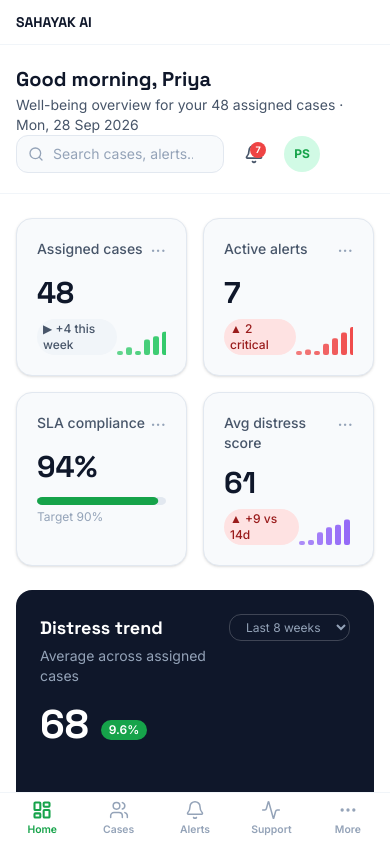
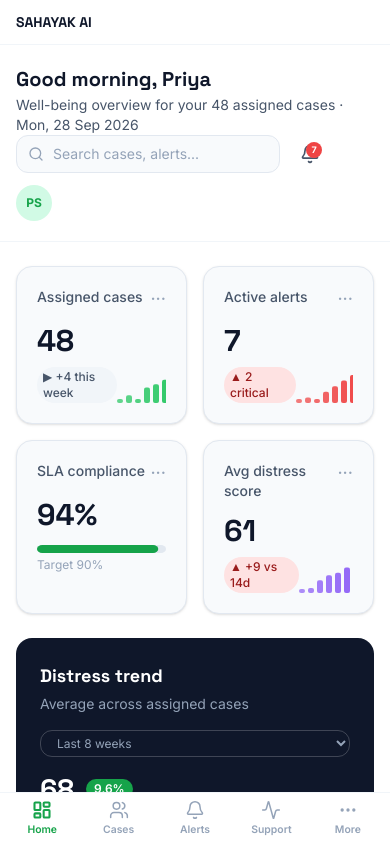
Before and after one commit to Aadarshsingh16/PS-094, a Next.js app in the folder web-app/: page /officer/dashboard in a window 390 px wide. Shown: the top 844 px of the page. Built offline with nearby package versions, Linux system fonts and the light colour scheme.

Commit message:
style: update global styles and layout for improved mobile experience, including new phone-specific classes and adjustments in check-in, home, and support pages

```diff
--- a/web-app/src/app/(victim)/victim/checkin/page.tsx
+++ b/web-app/src/app/(victim)/victim/checkin/page.tsx
@@ -160,7 +160,7 @@ export default function CheckinPage() {
     <div className="checkin-layout flex min-h-screen bg-bg-primary text-text-primary">
       <div className="checkin-main flex min-w-0 flex-1 flex-col">
         {/* Header matching Frame 2 */}
-        <header className="checkin-head flex items-center justify-between gap-4 px-8 py-5">
+        <header className="checkin-head app-row flex items-center justify-between gap-4 px-8 py-5">
           <div className="flex items-center gap-3">
             <button
               type="button"
@@ -184,7 +184,7 @@ export default function CheckinPage() {
         </header>
 
         {/* Linear progress bar spanning full width */}
-        <div className="w-full bg-border-subtle h-1">
+        <div className="checkin-head w-full bg-border-subtle h-1">
           <div
             className="h-full bg-blue-600 transition-all duration-300"
             style={{ width: `${progress}%` }}
@@ -208,14 +208,14 @@ export default function CheckinPage() {
           {/* Interactive Chat & Typing Input Card when mode === 'chat' */}
           {mode === "chat" && (
             <div className="mt-5 rounded-2xl border-2 border-brand-primary/40 bg-emerald-50/20 p-5 shadow-xs">
-              <div className="flex items-center justify-between gap-2">
+              <div className="app-row flex items-center justify-between gap-2">
                 <span className="flex items-center gap-2 font-heading text-xs font-bold text-brand-primary uppercase tracking-wider">
                   <MessageSquare size={15} /> Type your answer
                 </span>
                 <span className="text-xs text-text-muted">Press Enter ↵ to send</span>
               </div>
 
-              <div className="mt-3 flex gap-2">
+              <div className="app-row mt-3 flex gap-2">
                 <textarea
                   rows={2}
                   value={chatInput}
--- a/web-app/src/app/(victim)/victim/home/page.tsx
+++ b/web-app/src/app/(victim)/victim/home/page.tsx
@@ -163,7 +163,7 @@ export default function VictimHomePage() {
             <section className="rounded-2xl border border-border-default bg-bg-surface p-5 flex flex-col justify-between">
               <div>
                 <h3 className="font-heading text-base font-bold text-text-primary">Right now I feel...</h3>
-                <div className="mt-5 grid grid-cols-5 gap-2">
+                <div className="phone-mood mt-5 grid grid-cols-5 gap-2">
                   {MOODS.map((item) => {
                     const isSelected = mood === item.id;
                     return (
--- a/web-app/src/app/(victim)/victim/support/page.tsx
+++ b/web-app/src/app/(victim)/victim/support/page.tsx
@@ -23,7 +23,7 @@ export default function SupportPage() {
             key={item.id}
             className="rounded-2xl border border-border-default bg-bg-surface p-5 shadow-sm"
           >
-            <div className="flex items-start justify-between gap-3">
+            <div className="app-row flex items-start justify-between gap-3">
               <h2 className="font-heading text-lg font-bold text-text-primary">{item.label}</h2>
               <span className="rounded-full bg-brand-subtle px-2.5 py-1 text-xs font-semibold text-brand-primary">
                 {item.status.replaceAll("_", " ")}
--- a/web-app/src/app/admin/layout.tsx
+++ b/web-app/src/app/admin/layout.tsx
@@ -14,7 +14,7 @@ export default function AdminLayout({ children }: { children: React.ReactNode })
 
   return (
     <div className="min-h-screen bg-bg-primary">
-      <header className="border-b border-border-subtle px-8 py-4">
+      <header className="admin-desktop-header border-b border-border-subtle px-8 py-4">
         <p className="font-heading text-sm font-bold text-text-primary">SAHAYAK AI · Administrator</p>
         <nav className="admin-nav mt-3 flex gap-2" aria-label="Administrator">
           {LINKS.map((item) => {
--- a/web-app/src/app/globals.css
+++ b/web-app/src/app/globals.css
@@ -231,6 +231,27 @@ h1, h2, h3, h4, h5, h6,
     grid-template-columns: 1fr !important;
   }
 
+  .phone-journey > li > div > div {
+    display: none;
+  }
+
+  .phone-mood button {
+    min-width: 0;
+    padding: 0.25rem;
+  }
+
+  .phone-mood button > span:first-child {
+    height: 2.25rem;
+    width: 2.25rem;
+    font-size: 1rem;
+  }
+
+  .phone-mood button > span:last-child {
+    line-height: 1.1;
+    text-align: center;
+    overflow-wrap: anywhere;
+  }
+
   .app-row {
     flex-direction: column;
     align-items: stretch;
@@ -247,6 +268,15 @@ h1, h2, h3, h4, h5, h6,
   .checkin-body,
   .checkin-head {
     order: 1;
+  }
+
+  .checkin-body {
+    flex: 0 1 auto;
+    justify-content: flex-start;
+  }
+
+  .checkin-body .text-3xl {
+    font-size: 1.5rem;
   }
 
   .checkin-aside {
@@ -294,9 +324,37 @@ h1, h2, h3, h4, h5, h6,
     padding-right: 1rem;
   }
 
-  .phone-title {
+  .phone-title,
+  .officer-shell .text-display-2xl,
+  .victim-shell .text-display-2xl,
+  .admin-shell .text-display-2xl {
     font-size: 1.75rem;
     line-height: 1.2;
+  }
+
+  .officer-shell .text-heading-xl,
+  .victim-shell .text-heading-xl {
+    font-size: 1.5rem;
+  }
+
+  .phone-field,
+  .app-row .max-w-sm,
+  .phone-toolbar,
+  .phone-toolbar .w-52 {
+    max-width: none;
+    width: 100%;
+  }
+
+  .phone-toolbar {
+    flex-wrap: wrap;
+  }
+
+  .admin-desktop-header {
+    display: none;
+  }
+
+  .token-lab {
+    padding: 1rem;
   }
 
   .app-table-wrap {
--- a/web-app/src/app/officer/alerts/page.tsx
+++ b/web-app/src/app/officer/alerts/page.tsx
@@ -43,7 +43,7 @@ export default function AlertsPage() {
             key={item.id}
             className="rounded-2xl border border-border-default bg-bg-surface p-5 shadow-sm"
           >
-            <div className="flex flex-wrap items-start justify-between gap-3">
+            <div className="app-row flex flex-wrap items-start justify-between gap-3">
               <div>
                 <div className="flex flex-wrap items-center gap-2">
                   <RiskBadge level={asRisk(item.severity)} />
--- a/web-app/src/app/officer/cases/[id]/CaseDetail.tsx
+++ b/web-app/src/app/officer/cases/[id]/CaseDetail.tsx
@@ -29,14 +29,14 @@ export function CaseDetail({ caseKey }: { caseKey: string }) {
   return (
     <main className="px-8 py-8">
       <header className="rounded-2xl border border-border-default bg-bg-surface p-6">
-        <div className="flex flex-wrap items-start justify-between gap-4">
+        <div className="app-row flex flex-wrap items-start justify-between gap-4">
           <div>
             <h1 className="font-heading text-heading-xl font-bold text-text-primary">{record.displayName}</h1>
             <p className="mt-1 text-sm text-text-secondary">
               {record.caseId} · {record.userId}
             </p>
           </div>
-          <div className="flex flex-wrap items-center gap-2">
+          <div className="phone-actions flex flex-wrap items-center gap-2">
             {record.caseId === "NHAA-DEMO-1042" && (
               <button
                 type="button"
--- a/web-app/src/app/officer/dashboard/page.tsx
+++ b/web-app/src/app/officer/dashboard/page.tsx
@@ -111,7 +111,7 @@ export default function OfficerDashboardPage() {
         <div className="phone-stack grid grid-cols-[minmax(0,1fr)_320px] items-start gap-6">
           <div className="space-y-6">
             <section className="rounded-2xl bg-bg-dark-chart p-6 text-text-inverse">
-              <div className="flex items-start justify-between gap-4">
+              <div className="app-row flex items-start justify-between gap-4">
                 <div>
                   <h2 className="font-heading text-lg font-bold">{dashboard.trend.title}</h2>
                   <p className="mt-1 text-sm text-text-muted">{dashboard.trend.subtitle}</p>
--- a/web-app/src/components/atoms/TopBar.tsx
+++ b/web-app/src/components/atoms/TopBar.tsx
@@ -43,7 +43,7 @@ export function TopBar({
       </div>
 
       {/* Right: search + bell + avatar */}
-      <div className="flex items-center gap-3 shrink-0">
+      <div className="phone-toolbar flex items-center gap-3 shrink-0">
         {greeting && showSearch && (
           <div className="relative">
             <Search size={16} className="absolute left-3 top-1/2 -translate-y-1/2 text-text-muted" />
```
